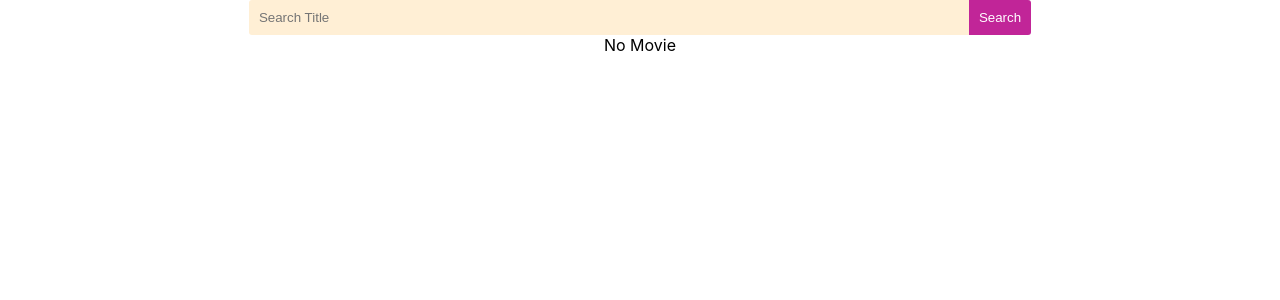
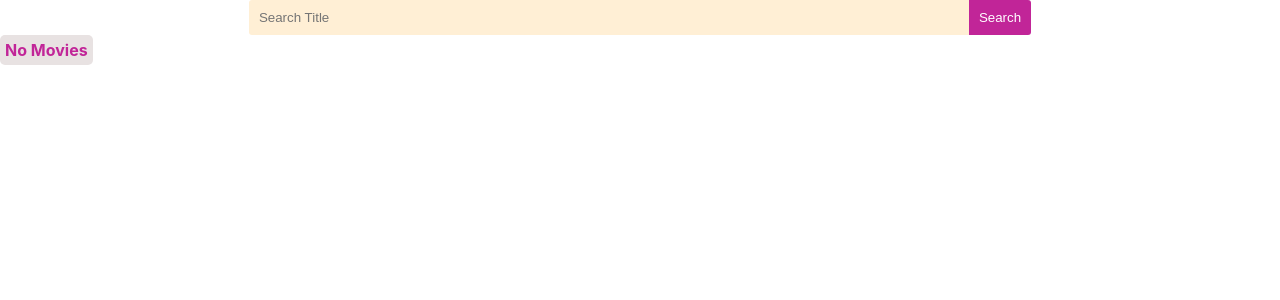
Before and after one commit to UsmanHaider15/optilyz-frontend-coding-challenge, a React (Create React App) app: page / in a window 1280 px wide. Shown: the top 300 px of the page. Built offline with nearby package versions, Linux system fonts and the light colour scheme.

Commit message:
Add storybook for Badge component

```diff
--- a/src/App.tsx
+++ b/src/App.tsx
@@ -2,13 +2,14 @@ import React from "react";
 import "./App.css";
 import { Button } from "./components/common/Button";
 import { StyledInput } from "./components/Styled";
+import { Badge } from "./components/Badge";
 
 function App() {
   return (
     <div className="App">
       <StyledInput placeholder="Search Title" />
       <Button>Search</Button>
-      <div>No Movie</div>
+      <Badge label="No Movies" />
     </div>
   );
 }
--- /dev/null
+++ b/src/components/Badge/Badge.tsx
@@ -0,0 +1,12 @@
+import StyledBadge from "./StyledBadge";
+
+interface BadgeProps {
+  type?: "info" | "error";
+  label: string;
+}
+
+export const Badge = ({ label = "No Movie", type = "info" }: BadgeProps) => (
+  <StyledBadge type={type} role={`${type}-badge`}>
+    {label}
+  </StyledBadge>
+);
--- /dev/null
+++ b/src/components/Badge/StyledBadge.tsx
@@ -0,0 +1,16 @@
+import styled from "styled-components";
+
+interface Props {
+  type: "info" | "error";
+}
+
+const StyledBadge = styled.div<Props>`
+  color: ${({ type }) => (type === "info" ? "#c12598" : "white")};
+  background-color: ${({ type }) => (type === "info" ? "#e8e2e2" : "red")};
+  font-weight: bold;
+  padding: 5px;
+  border-radius: 5px;
+  width: fit-content;
+`;
+
+export default StyledBadge;
--- /dev/null
+++ b/src/components/Badge/index.ts
@@ -0,0 +1 @@
+export * from "./Badge";
```
Also changed, not shown: 1 other file (tests, documents, lock files or other folders).
